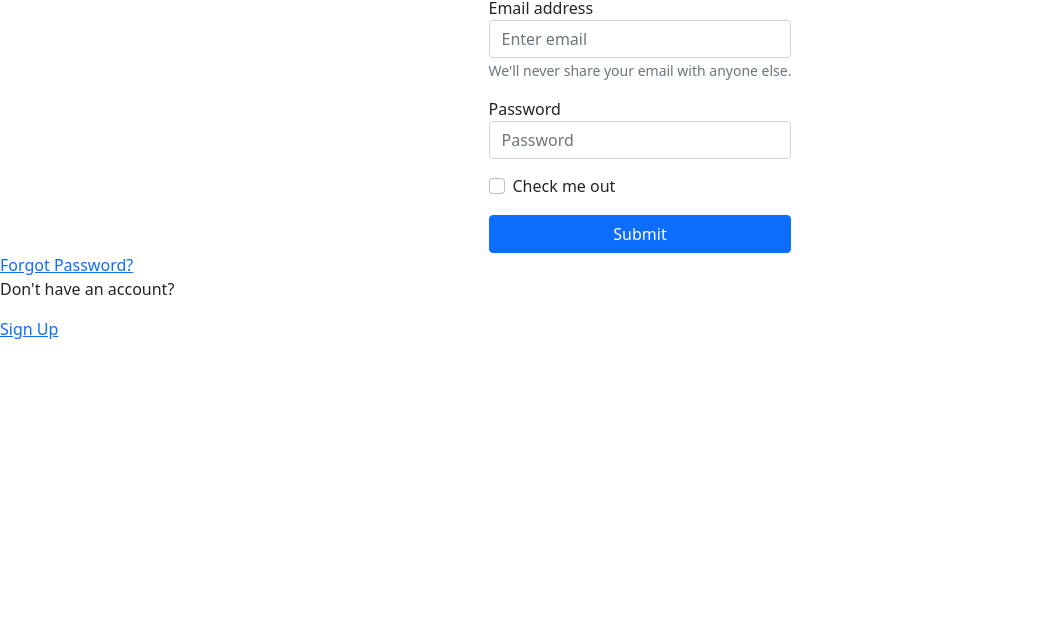
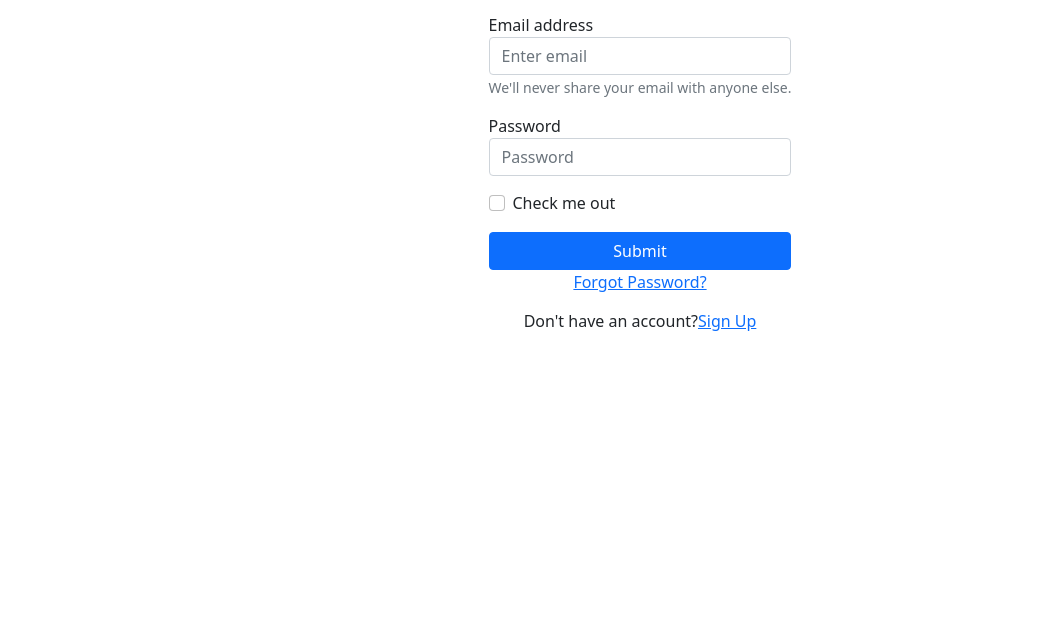
Before and after one commit to robbietonos37/RateMyBusinessOxford, a plain HTML site: page index.html in a window 1280 px wide. Shown: the part 161-800 px from the top of the page, without its empty margins (0-1043 px from the left). Drawn offline with nearby package versions, Linux system fonts and the light colour scheme.

Commit message:
Fix other items in LogIn

```diff
--- a/index.css
+++ b/index.css
@@ -1,10 +1,18 @@
-h1 {
+h1,
+h2 {
     text-align: center;
     margin-bottom: 25px;
 }
 
-#actualContainer{
+#actualContainer {
     display: flex;
     flex-direction: column;
-    gap:15px;
+    gap: 15px;
 }
+
+#other-options{
+    display: flex;
+    flex-direction: column;
+    align-items: center;
+    gap: 15px;
+}
--- a/index.html
+++ b/index.html
@@ -19,9 +19,10 @@
     </div>
     <h1>Welcome To RateMyBusiness Oxford</h1>
 
+
     <h2>Sign In</h2>
+    <div class="container d-flex justify-content-center">
 
-    <div class="container d-flex justify-content-center">
         <form>
             <div class="container" id="actualContainer">
                 <div class="form-group">
@@ -46,10 +47,11 @@
 
 
     <div id="errorMessage"></div>
-    <span><a href="getPasswordCode.html" rel="noopener noreferrer">Forgot Password?</a></span>
-    <div id="#sign-up">
-        <p>Don't have an account?</p>
-        <span><a href="register.html" target="_self" rel="noopener noreferrer">Sign Up</a></span>
+    <div id="other-options">
+        <span><a href="getPasswordCode.html" rel="noopener noreferrer">Forgot Password?</a></span>
+        <div id="#sign-up">
+            <span>Don't have an account?<a href="register.html" target="_self" rel="noopener noreferrer">Sign Up</a></span>
+        </div>
     </div>
 
     <script src="https://code.jquery.com/jquery-3.5.1.min.js"
```
